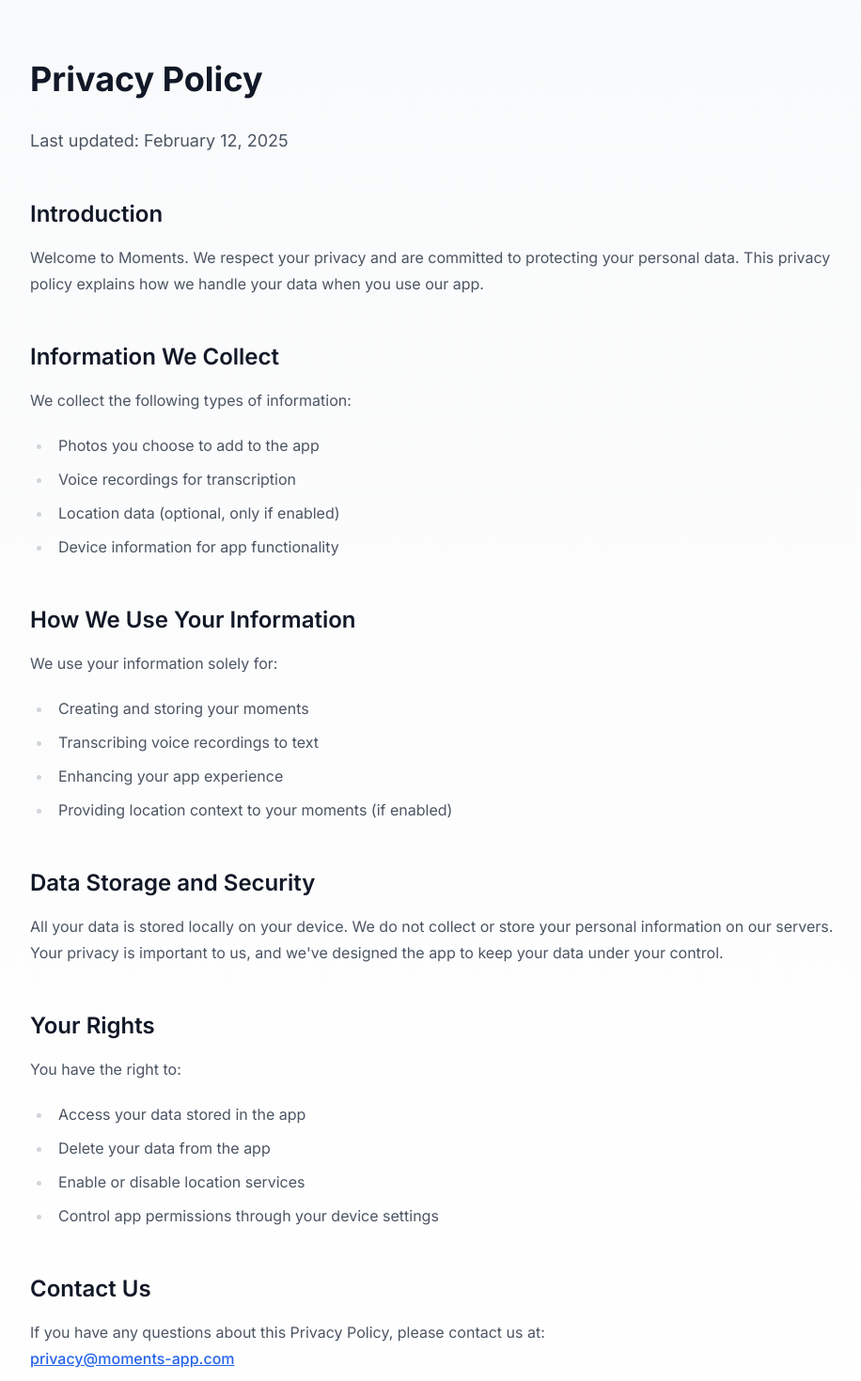
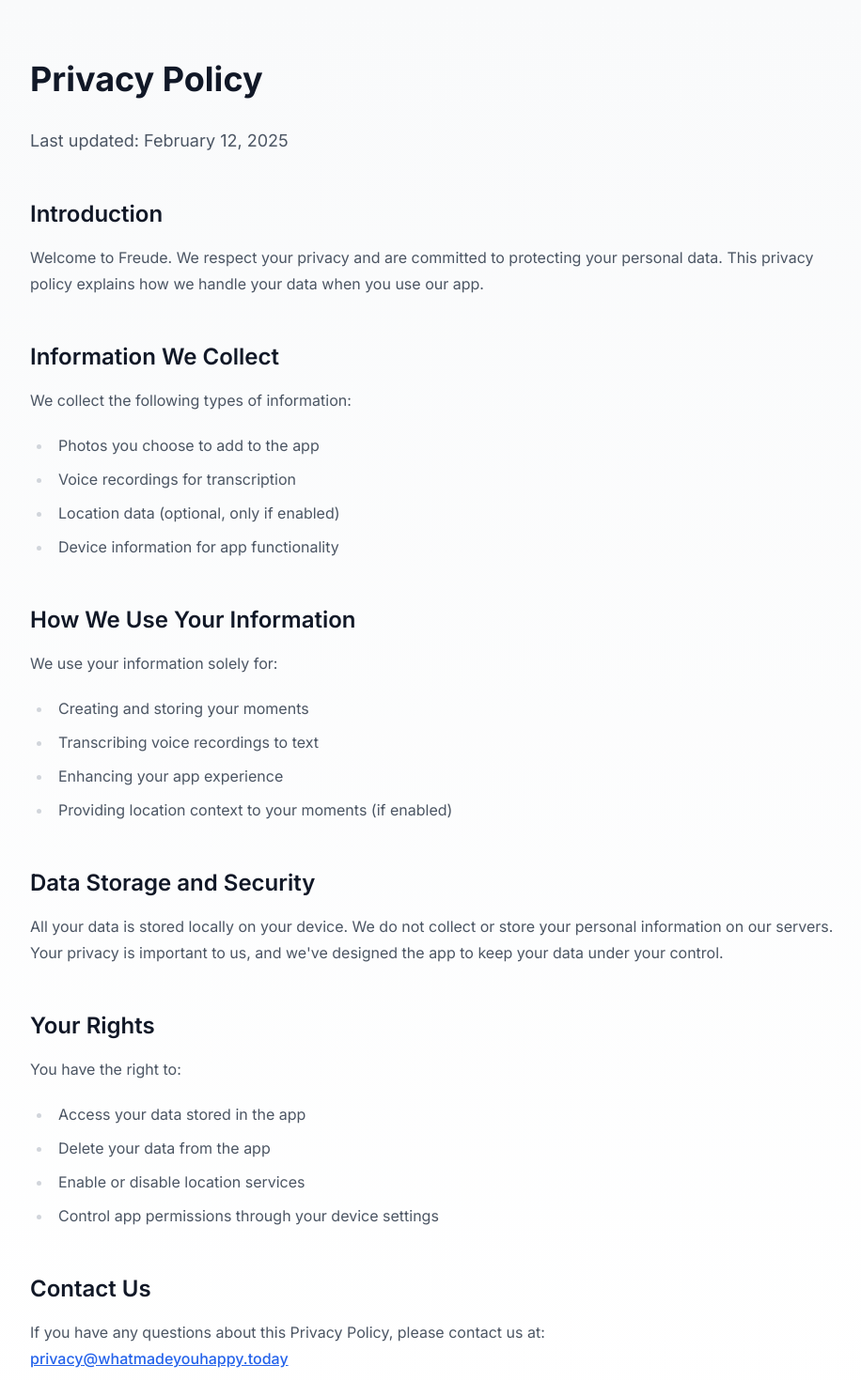
Before and after one commit to walpartei/freude, a Next.js app: page /privacy in a window 1280 px wide. Shown: the top 1470 px of the page at 94% size, without its empty margins (176-1092 px from the left). Built offline with nearby package versions, Linux system fonts and the light colour scheme.

Commit message:
Update app name from Moments to Freude

```diff
--- a/app/layout.tsx
+++ b/app/layout.tsx
@@ -5,8 +5,8 @@
 const inter = Inter({ subsets: ["latin"] });
 
 export const metadata: Metadata = {
-  title: "Moments App Privacy Policy",
-  description: "Privacy policy for the Moments app - Your personal moment capture companion",
+  title: "Freude App Privacy Policy",
+  description: "Privacy policy for Freude - What made you happy today?",
 };
 
 export default function RootLayout({
--- a/app/privacy/page.tsx
+++ b/app/privacy/page.tsx
@@ -13,7 +13,7 @@
             <section>
               <h2 className="text-2xl font-semibold text-gray-900 mb-4">Introduction</h2>
               <p className="text-gray-600">
-                Welcome to Moments. We respect your privacy and are committed to protecting your personal data.
+                Welcome to Freude. We respect your privacy and are committed to protecting your personal data.
                 This privacy policy explains how we handle your data when you use our app.
               </p>
             </section>
@@ -71,8 +71,8 @@
               <p className="text-gray-600">
                 If you have any questions about this Privacy Policy, please contact us at:
                 <br />
-                <a href="mailto:privacy@moments-app.com" className="text-blue-600 hover:text-blue-800">
-                  privacy@moments-app.com
+                <a href="mailto:privacy@whatmadeyouhappy.today" className="text-blue-600 hover:text-blue-800">
+                  privacy@whatmadeyouhappy.today
                 </a>
               </p>
             </section>
```
